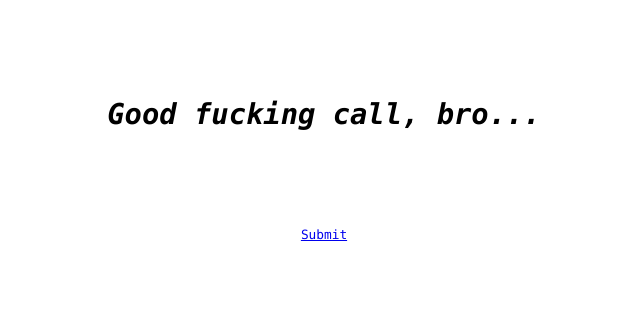
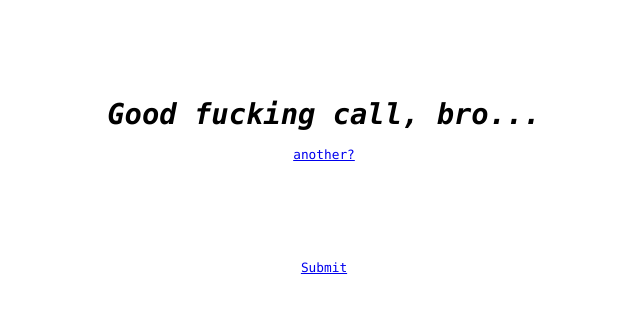
Before and after one commit to KyleRoss/goodfuckingcall.com, a website: page index.html in a window 1280 px wide. Shown: the whole page, without its empty margins (316-956 px from the left). Drawn offline with Linux system fonts and the light colour scheme; files that its build step writes are made by us from their sources.

Commit message:
Refresh link

```diff
--- a/assets/app.css
+++ b/assets/app.css
@@ -82,3 +82,11 @@ body {
     font-size: 0.8rem;
     margin-top: 50px;
 }
+
+.refresh {
+    text-align: center;
+    font-size: 0.8rem;
+    margin-top: 20px;
+    font-weight: normal;
+    font-style: normal;
+}
--- a/index.html
+++ b/index.html
@@ -16,6 +16,10 @@
             <div class="text" v-html="random"></div>
 
             Good fucking call, bro...
+
+            <div class="refresh">
+                <a href="#" @click.prevent="getRandom()">another?</a>
+            </div>
         </div>
 
         <div class="categories">
```
